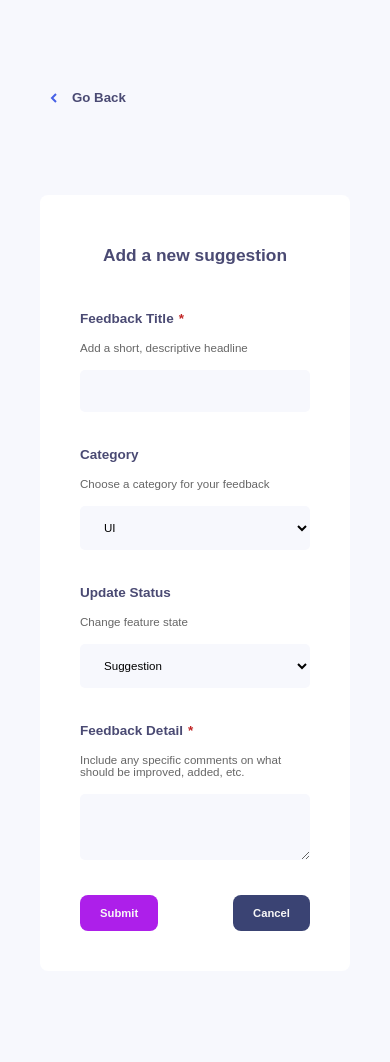
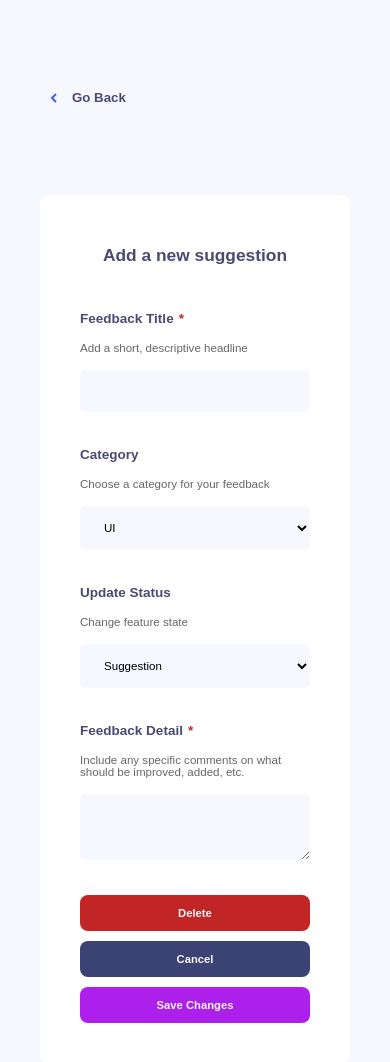
Before and after one commit to MaryamBahangeh/product-feedback-app, a React (Vite) app: page /suggestion/create in a window 390 px wide. Shown: the top 1062 px of the page. Built offline with nearby package versions, Linux system fonts and the light colour scheme.

Commit message:
[RESPONSIVE] Add and edite page

```diff
--- a/src/components/Button/Button.module.css
+++ b/src/components/Button/Button.module.css
@@ -39,6 +39,10 @@
     background-color: var(--color-blue);
     color: var(--color-gray-97);
   }
+  &.red {
+    background-color: var(--color-danger);
+    color: var(--color-gray-97);
+  }
 
   &.dark-blue {
     background-color: var(--color-dark-blue);
--- a/src/components/Button/Button.tsx
+++ b/src/components/Button/Button.tsx
@@ -14,6 +14,7 @@ export enum Color {
   GRAY = "gray",
   PURPLE = "purple",
   BLUE = "blue",
+  RED = "red",
   DARKBLUE = "dark-blue",
   TRANSPARENT = "transparent",
 }
--- a/src/components/CreateEditForm/CreateEditForm.module.css
+++ b/src/components/CreateEditForm/CreateEditForm.module.css
@@ -60,7 +60,19 @@
   }
 
   .button-container {
-    display: flex;
-    justify-content: space-between;
+    display: grid;
+    grid-template-columns: 1fr;
+    gap: 1rem;
   }
 }
+
+@media (min-width: 800px) {
+  .form {
+    .button-container {
+      grid-template-columns: 1fr auto auto;
+    }
+    .delete {
+      justify-self: start;
+    }
+  }
+}
--- a/src/components/CreateEditForm/CreateEditForm.tsx
+++ b/src/components/CreateEditForm/CreateEditForm.tsx
@@ -115,9 +115,14 @@ function CreateEditForm({
       </div>
 
       <div className={styles["button-container"]}>
-        <Button variant={Variant.PRIMARY} color={Color.PURPLE}>
-          Submit
+        <Button
+          variant={Variant.PRIMARY}
+          color={Color.RED}
+          className={styles.delete}
+        >
+          Delete
         </Button>
+
         <Button
           type="button"
           variant={Variant.PRIMARY}
@@ -126,6 +131,10 @@ function CreateEditForm({
         >
           Cancel
         </Button>
+
+        <Button variant={Variant.PRIMARY} color={Color.PURPLE}>
+          Save Changes
+        </Button>
       </div>
     </form>
   );
--- a/src/components/Suggestions/Suggestion/Suggestion.module.css
+++ b/src/components/Suggestions/Suggestion/Suggestion.module.css
@@ -4,7 +4,7 @@
     "content content"
     "rank comment";
 
-  gap: 3rem;
+  gap: 1rem;
 
   .rank {
     grid-area: rank;
@@ -58,6 +58,7 @@
     grid-template-areas: "rank content comment";
     grid-template-columns: auto 1fr auto;
 
+    gap: 3rem;
     .rank {
       display: grid;
     }
```
